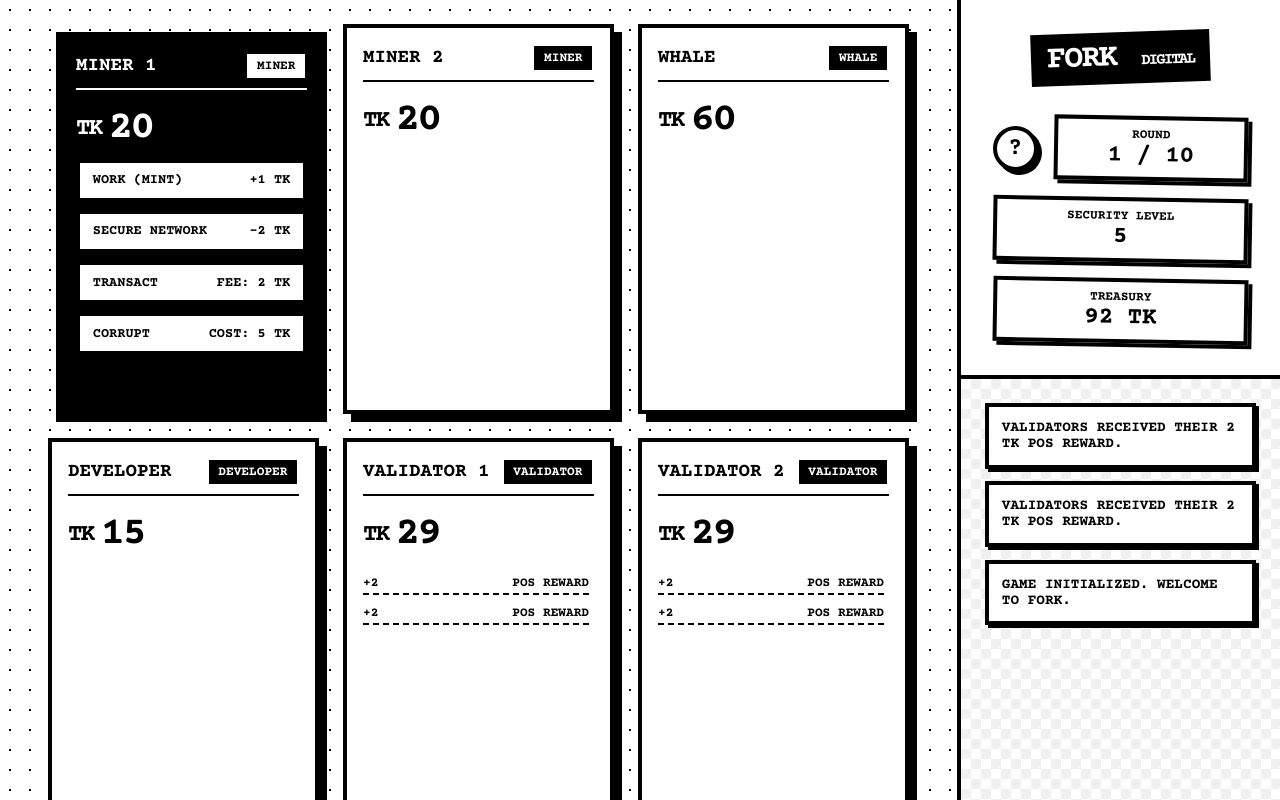
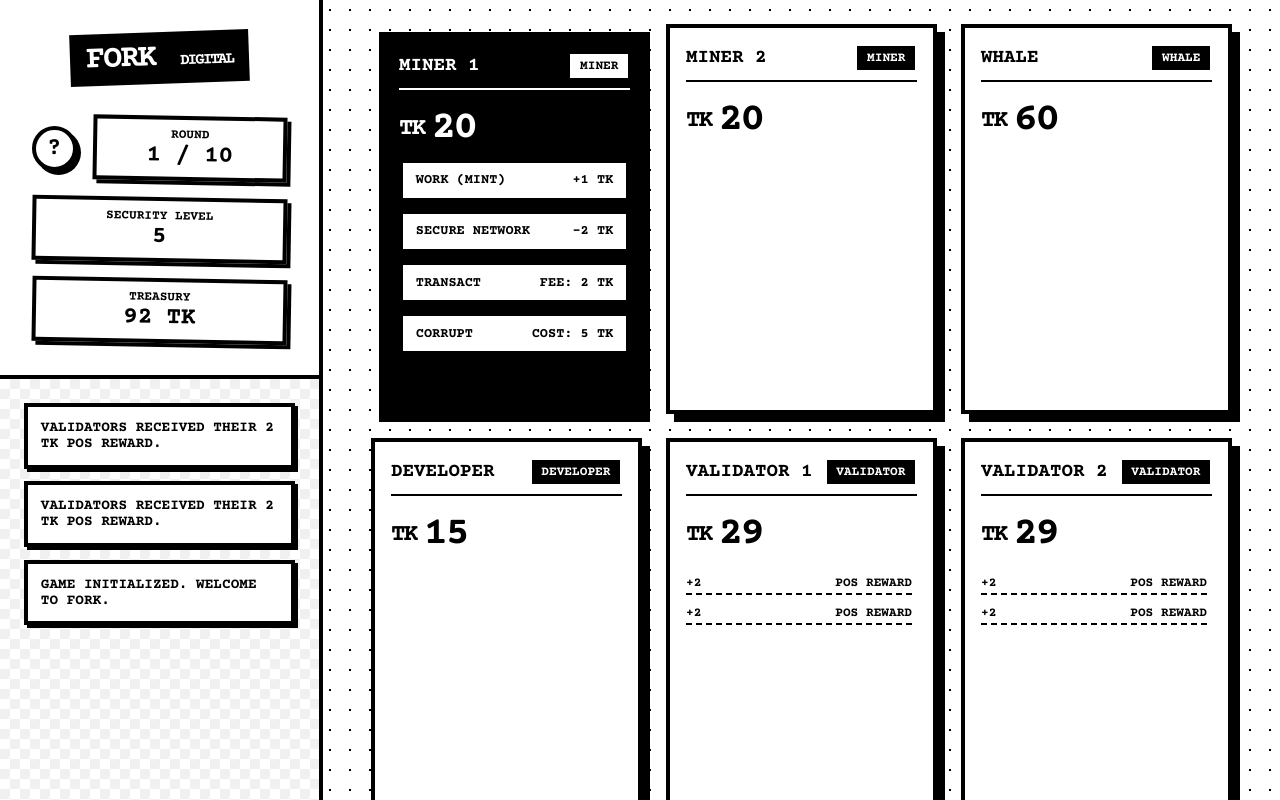
Before and after one commit to Bunyan03/Fork-sim-v1.0, a React (Vite) app in the folder fork-digital/: page / in a window 1280 px wide. Built offline with nearby package versions, Linux system fonts and the light colour scheme.

Commit message:
feat: Implement initial game UI structure with core components, modals, and global styling.

```diff
--- a/fork-digital/src/App.jsx
+++ b/fork-digital/src/App.jsx
@@ -21,10 +21,6 @@ function App() {
 
   return (
     <div className="app-container" style={{ flexDirection: 'row' }}>
-      <main className="main-content" style={{ flex: 3 }}>
-        <GameBoard />
-      </main>
-
       <aside className="side-panel" style={{ flex: 1, display: 'flex', flexDirection: 'column' }}>
         <header className="header" style={{ flexDirection: 'column', padding: '2rem', gap: '2rem', alignItems: 'stretch' }}>
           <div className="header-title" style={{ textAlign: 'center', alignSelf: 'center' }}>FORK <span style={{fontSize:'1rem', color:'#fff', marginLeft: '0.5rem'}}>DIGITAL</span></div>
@@ -61,6 +57,10 @@ function App() {
         </div>
       </aside>
 
+      <main className="main-content" style={{ flex: 3 }}>
+        <GameBoard />
+      </main>
+
       {/* Modals for different phases */}
       {showInfo && <GameInfoModal onClose={() => setShowInfo(false)} />}
       {state.phase === 'PUZZLE_RACE' && <PuzzleRaceModal />}
--- a/fork-digital/src/index.css
+++ b/fork-digital/src/index.css
@@ -179,7 +179,7 @@ body {
 .side-panel {
   flex: 1;
   background: #fff;
-  border-left: var(--border-thick);
+  border-right: var(--border-thick);
   display: flex;
   flex-direction: column;
   overflow: hidden;
```
